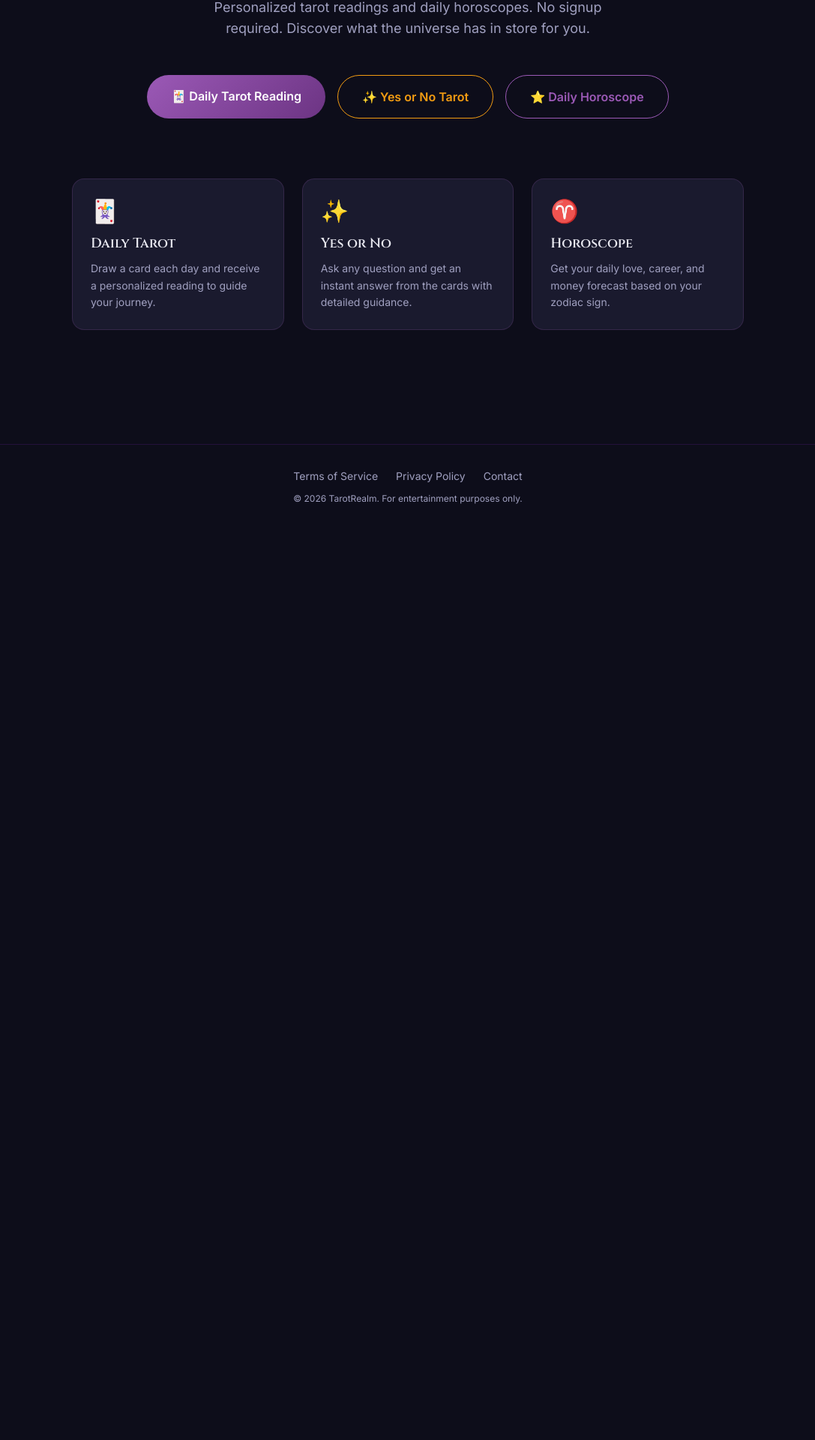
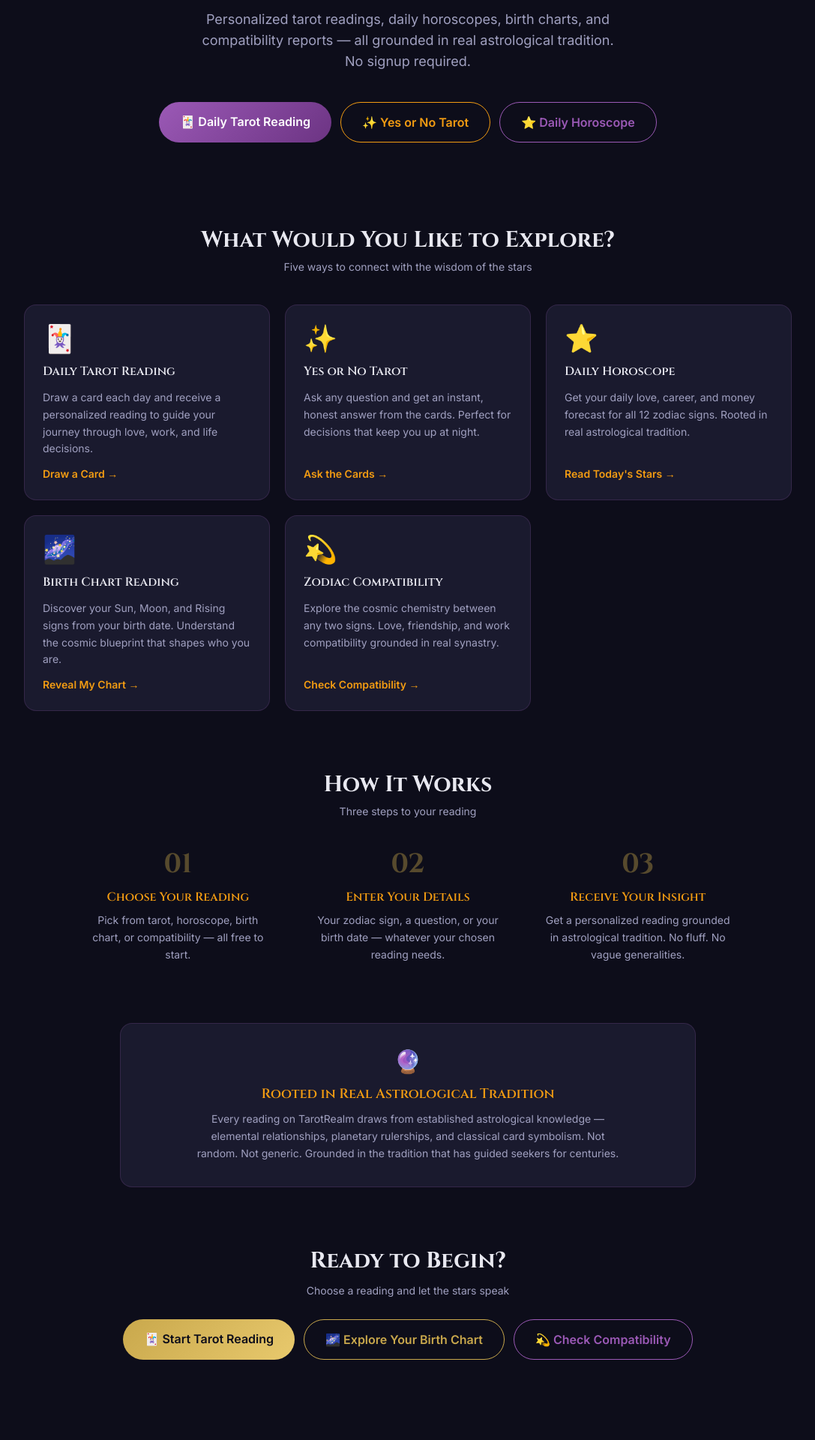
Before and after one commit to Amber-Mr-chen/Astro-Tarot-Realm, a Next.js app: page / in a window 1280 px wide. Shown: the part 333-2253 px from the top of the page at 75% size, without its empty margins (96-1183 px from the left). Before the commit the page ends 1038 px from the top, so only its background shows below. Built offline with nearby package versions, Linux system fonts and the light colour scheme; no server answers.

Commit message:
feat: Homepage redesign — 5 feature cards, How It Works, trust section, bottom CTA

```diff
--- a/src/app/page.tsx
+++ b/src/app/page.tsx
@@ -3,6 +3,50 @@
 import Link from 'next/link'
 import { useSession } from 'next-auth/react'
 import { useEffect } from 'react'
+
+const FEATURES = [
+  {
+    icon: '🃏',
+    title: 'Daily Tarot Reading',
+    desc: 'Draw a card each day and receive a personalized reading to guide your journey through love, work, and life decisions.',
+    href: '/tarot',
+    cta: 'Draw a Card →',
+  },
+  {
+    icon: '✨',
+    title: 'Yes or No Tarot',
+    desc: 'Ask any question and get an instant, honest answer from the cards. Perfect for decisions that keep you up at night.',
+    href: '/yes-no-tarot',
+    cta: 'Ask the Cards →',
+  },
+  {
+    icon: '⭐',
+    title: 'Daily Horoscope',
+    desc: 'Get your daily love, career, and money forecast for all 12 zodiac signs. Rooted in real astrological tradition.',
+    href: '/horoscope',
+    cta: 'Read Today\'s Stars →',
+  },
+  {
+    icon: '🌌',
+    title: 'Birth Chart Reading',
+    desc: 'Discover your Sun, Moon, and Rising signs from your birth date. Understand the cosmic blueprint that shapes who you are.',
+    href: '/birth-chart',
+    cta: 'Reveal My Chart →',
+  },
+  {
+    icon: '💫',
+    title: 'Zodiac Compatibility',
+    desc: 'Explore the cosmic chemistry between any two signs. Love, friendship, and work compatibility grounded in real synastry.',
+    href: '/compatibility',
+    cta: 'Check Compatibility →',
+  },
+]
+
+const STEPS = [
+  { num: '01', title: 'Choose Your Reading', desc: 'Pick from tarot, horoscope, birth chart, or compatibility — all free to start.' },
+  { num: '02', title: 'Enter Your Details', desc: 'Your zodiac sign, a question, or your birth date — whatever your chosen reading needs.' },
+  { num: '03', title: 'Receive Your Insight', desc: 'Get a personalized reading grounded in astrological tradition. No fluff. No vague generalities.' },
+]
 
 export default function Home() {
   const { data: session } = useSession()
@@ -23,54 +67,123 @@ export default function Home() {
   }, [session])
 
   return (
-    <main className="min-h-screen flex flex-col items-center justify-center px-6 py-20 text-center">
-      {/* Hero */}
-      <div className="mb-4 text-gold text-sm tracking-[0.3em] uppercase font-cinzel">
+    <main className="min-h-screen px-4 md:px-6">
+
+      {/* ── Hero ── */}
+      <section className="flex flex-col items-center justify-center text-center py-20 md:py-28 max-w-3xl mx-auto">
+        <div className="mb-4 text-gold text-xs tracking-[0.35em] uppercase font-cinzel">
           ✦ Mystical Divination ✦
         </div>
-      <h1 className="font-cinzel text-4xl md:text-6xl font-bold text-textMain mb-6 leading-tight">
+        <h1 className="font-cinzel text-4xl md:text-6xl font-bold text-textMain mb-5 leading-tight">
           Your Free<br />
-        <span style={{ color: '#9B59B6' }}>Tarot & Astrology</span>
+          <span style={{ color: '#9B59B6' }}>Tarot &amp; Astrology</span>
         </h1>
-      <p className="text-textSub text-lg max-w-xl mb-12">
-        Personalized tarot readings and daily horoscopes.
-        No signup required. Discover what the universe has in store for you.
+        <p className="text-textSub text-base md:text-lg max-w-xl mb-10">
+          Personalized tarot readings, daily horoscopes, birth charts, and compatibility reports — all grounded in real astrological tradition. No signup required.
         </p>
-
-      {/* CTA Buttons */}
-      <div className="flex flex-col sm:flex-row gap-4 mb-20">
+        <div className="flex flex-col sm:flex-row gap-3 flex-wrap justify-center">
           <Link href="/tarot"
-          className="px-8 py-4 rounded-full font-semibold text-white transition-all hover:scale-105"
+            className="px-7 py-3.5 rounded-full font-semibold text-white transition-all hover:scale-105"
             style={{ background: 'linear-gradient(135deg, #9B59B6, #6C3483)' }}>
             🃏 Daily Tarot Reading
           </Link>
           <Link href="/yes-no-tarot"
-          className="px-8 py-4 rounded-full font-semibold transition-all hover:scale-105 border"
+            className="px-7 py-3.5 rounded-full font-semibold transition-all hover:scale-105 border"
             style={{ borderColor: '#F39C12', color: '#F39C12' }}>
             ✨ Yes or No Tarot
           </Link>
           <Link href="/horoscope"
-          className="px-8 py-4 rounded-full font-semibold transition-all hover:scale-105 border"
+            className="px-7 py-3.5 rounded-full font-semibold transition-all hover:scale-105 border"
             style={{ borderColor: '#9B59B6', color: '#9B59B6' }}>
             ⭐ Daily Horoscope
           </Link>
         </div>
+      </section>
 
-      {/* Feature Cards */}
-      <div className="grid grid-cols-1 md:grid-cols-3 gap-6 max-w-4xl w-full">
-        {[
-          { icon: '🃏', title: 'Daily Tarot', desc: 'Draw a card each day and receive a personalized reading to guide your journey.' },
-          { icon: '✨', title: 'Yes or No', desc: 'Ask any question and get an instant answer from the cards with detailed guidance.' },
-          { icon: '♈', title: 'Horoscope', desc: 'Get your daily love, career, and money forecast based on your zodiac sign.' },
-        ].map((f) => (
-          <div key={f.title} className="rounded-2xl p-6 text-left"
-            style={{ backgroundColor: '#1A1A2E', border: '1px solid rgba(155,89,182,0.2)' }}>
-            <div className="text-3xl mb-3">{f.icon}</div>
-            <h3 className="font-cinzel text-lg font-semibold text-textMain mb-2">{f.title}</h3>
-            <p className="text-textSub text-sm leading-relaxed">{f.desc}</p>
+      {/* ── Feature Cards ── */}
+      <section className="max-w-5xl mx-auto pb-20">
+        <h2 className="font-cinzel text-2xl md:text-3xl font-bold text-center text-textMain mb-2">
+          What Would You Like to Explore?
+        </h2>
+        <p className="text-textSub text-sm text-center mb-10">
+          Five ways to connect with the wisdom of the stars
+        </p>
+        <div className="grid grid-cols-1 sm:grid-cols-2 lg:grid-cols-3 gap-5">
+          {FEATURES.map(f => (
+            <Link
+              key={f.title}
+              href={f.href}
+              className="group rounded-2xl p-6 flex flex-col gap-3 transition-all hover:border-gold/60 hover:scale-[1.02]"
+              style={{ backgroundColor: '#1A1A2E', border: '1px solid rgba(155,89,182,0.2)' }}
+            >
+              <div className="text-4xl">{f.icon}</div>
+              <h3 className="font-cinzel text-base font-semibold text-textMain">{f.title}</h3>
+              <p className="text-textSub text-sm leading-relaxed flex-1">{f.desc}</p>
+              <span className="text-gold text-sm font-semibold group-hover:translate-x-1 transition-transform inline-block">
+                {f.cta}
+              </span>
+            </Link>
+          ))}
+        </div>
+      </section>
+
+      {/* ── How It Works ── */}
+      <section className="max-w-4xl mx-auto pb-20">
+        <h2 className="font-cinzel text-2xl md:text-3xl font-bold text-center text-textMain mb-2">
+          How It Works
+        </h2>
+        <p className="text-textSub text-sm text-center mb-10">Three steps to your reading</p>
+        <div className="grid grid-cols-1 md:grid-cols-3 gap-6">
+          {STEPS.map(s => (
+            <div key={s.num} className="text-center px-4">
+              <div className="font-cinzel text-4xl font-bold mb-3" style={{ color: 'rgba(201,168,76,0.4)' }}>
+                {s.num}
+              </div>
+              <h3 className="font-cinzel text-base font-semibold text-gold mb-2">{s.title}</h3>
+              <p className="text-textSub text-sm leading-relaxed">{s.desc}</p>
             </div>
           ))}
         </div>
+      </section>
+
+      {/* ── Trust Bar ── */}
+      <section className="max-w-3xl mx-auto pb-20 text-center">
+        <div className="rounded-2xl px-8 py-8 border" style={{ backgroundColor: '#1A1A2E', borderColor: 'rgba(155,89,182,0.2)' }}>
+          <div className="text-3xl mb-3">🔮</div>
+          <p className="font-cinzel text-lg text-gold font-semibold mb-2">
+            Rooted in Real Astrological Tradition
+          </p>
+          <p className="text-textSub text-sm leading-relaxed max-w-xl mx-auto">
+            Every reading on TarotRealm draws from established astrological knowledge — elemental relationships, planetary rulerships, and classical card symbolism. Not random. Not generic. Grounded in the tradition that has guided seekers for centuries.
+          </p>
+        </div>
+      </section>
+
+      {/* ── Bottom CTA ── */}
+      <section className="text-center pb-24">
+        <h2 className="font-cinzel text-2xl md:text-3xl font-bold text-textMain mb-3">
+          Ready to Begin?
+        </h2>
+        <p className="text-textSub text-sm mb-7">Choose a reading and let the stars speak</p>
+        <div className="flex flex-col sm:flex-row gap-3 justify-center flex-wrap">
+          <Link href="/tarot"
+            className="px-7 py-3.5 rounded-full font-semibold text-bg transition-all hover:scale-105"
+            style={{ background: 'linear-gradient(135deg, #C9A84C, #E8C96D)' }}>
+            🃏 Start Tarot Reading
+          </Link>
+          <Link href="/birth-chart"
+            className="px-7 py-3.5 rounded-full font-semibold transition-all hover:scale-105 border"
+            style={{ borderColor: '#C9A84C', color: '#C9A84C' }}>
+            🌌 Explore Your Birth Chart
+          </Link>
+          <Link href="/compatibility"
+            className="px-7 py-3.5 rounded-full font-semibold transition-all hover:scale-105 border"
+            style={{ borderColor: '#9B59B6', color: '#9B59B6' }}>
+            💫 Check Compatibility
+          </Link>
+        </div>
+      </section>
+
     </main>
   )
 }
```
Also changed, not shown: 1 other file (tests, documents, lock files or other folders). Lines whose indentation alone changed are shown as unchanged.
